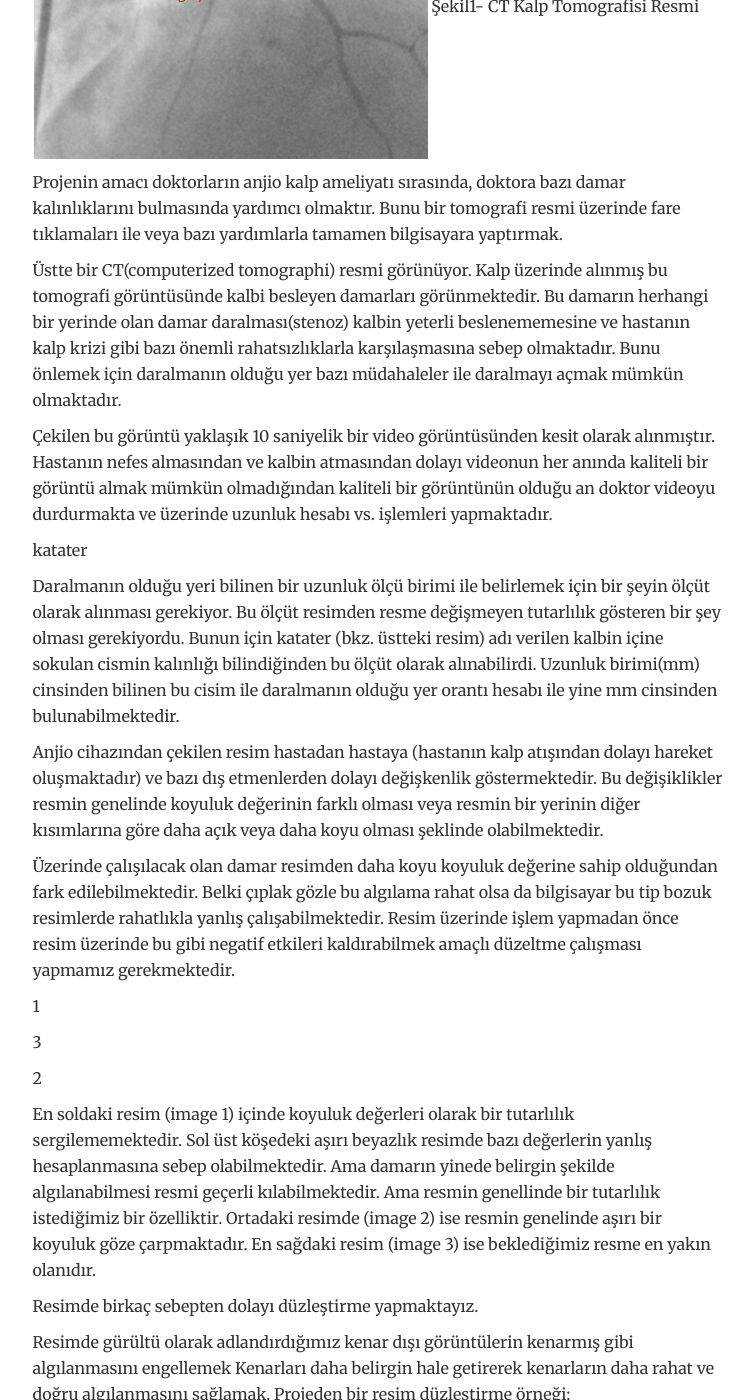
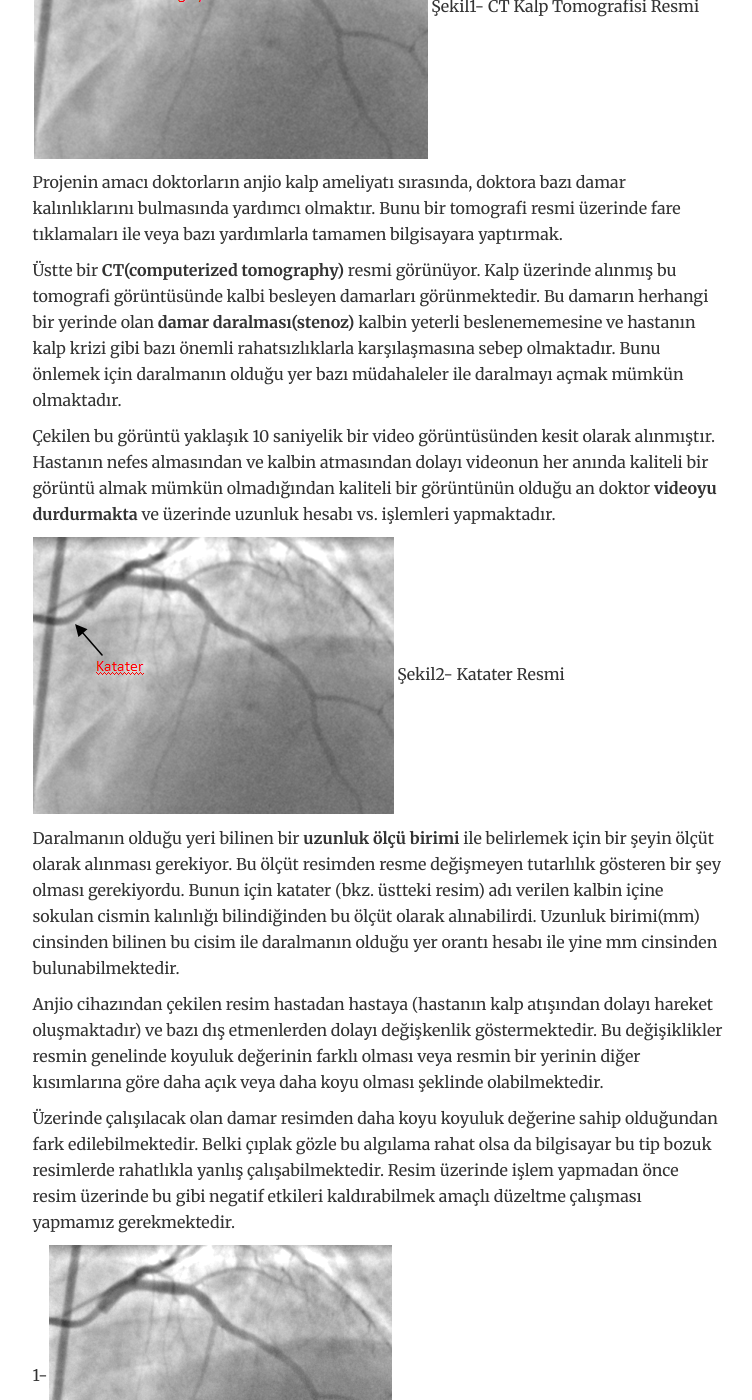
Before and after one commit to mehmetakifakkus/mehmetakifakkus.github.io, a Jekyll site: the page built from _posts/2010-11-23-bir-goruntu-isleme-projesi-anjio-operasyonu-icin-damar-kalinligi-tespit.md, in a window 1280 px wide and 1400 px high, scrolled down 418 px. Shown: the whole window, without its empty margins (261-1013 px from the left). Built offline with Jekyll 4.4.1, drawn with Linux system fonts in a browser that asks for light colours.

Commit message:
Resimler eklendi

```diff
--- a/_posts/2010-11-23-bir-goruntu-isleme-projesi-anjio-operasyonu-icin-damar-kalinligi-tespit.md
+++ b/_posts/2010-11-23-bir-goruntu-isleme-projesi-anjio-operasyonu-icin-damar-kalinligi-tespit.md
@@ -8,23 +8,25 @@
 
 Projenin amacı doktorların anjio kalp ameliyatı sırasında, doktora bazı damar kalınlıklarını bulmasında yardımcı olmaktır. Bunu bir tomografi resmi üzerinde fare tıklamaları ile veya bazı yardımlarla tamamen bilgisayara yaptırmak.
 
-Üstte bir CT(computerized tomographi) resmi görünüyor. Kalp üzerinde alınmış bu tomografi görüntüsünde kalbi besleyen damarları görünmektedir. Bu damarın herhangi bir yerinde olan damar daralması(stenoz) kalbin yeterli beslenememesine ve hastanın kalp krizi gibi bazı önemli rahatsızlıklarla karşılaşmasına sebep olmaktadır. Bunu önlemek için daralmanın olduğu yer bazı müdahaleler ile daralmayı açmak mümkün olmaktadır.
+Üstte bir **CT(computerized tomography)** resmi görünüyor. Kalp üzerinde alınmış bu tomografi görüntüsünde kalbi besleyen damarları görünmektedir. Bu damarın herhangi bir yerinde olan **damar daralması(stenoz)** kalbin yeterli beslenememesine ve hastanın kalp krizi gibi bazı önemli rahatsızlıklarla karşılaşmasına sebep olmaktadır. Bunu önlemek için daralmanın olduğu yer bazı müdahaleler ile daralmayı açmak mümkün olmaktadır.
 
-Çekilen bu görüntü yaklaşık 10 saniyelik bir video görüntüsünden kesit olarak alınmıştır. Hastanın nefes almasından ve kalbin atmasından dolayı videonun her anında kaliteli bir görüntü almak mümkün olmadığından kaliteli bir görüntünün olduğu an doktor videoyu durdurmakta ve üzerinde uzunluk hesabı vs. işlemleri yapmaktadır.
+Çekilen bu görüntü yaklaşık 10 saniyelik bir video görüntüsünden kesit olarak alınmıştır. Hastanın nefes almasından ve kalbin atmasından dolayı videonun her anında kaliteli bir görüntü almak mümkün olmadığından kaliteli bir görüntünün olduğu an doktor **videoyu durdurmakta** ve üzerinde uzunluk hesabı vs. işlemleri yapmaktadır.
 
-katater
+![katater resmi](https://github.com/mehmetakifakkus/mehmetakifakkus.github.io/blob/master/img/image_processing_images/damar_kalinligi_projesi/katater.PNG?raw=true) Şekil2- Katater Resmi
 
-Daralmanın olduğu yeri bilinen bir uzunluk ölçü birimi ile belirlemek için bir şeyin ölçüt olarak alınması gerekiyor.  Bu ölçüt resimden resme değişmeyen tutarlılık gösteren bir şey olması gerekiyordu. Bunun için katater (bkz. üstteki resim) adı verilen kalbin içine sokulan cismin kalınlığı bilindiğinden bu ölçüt olarak alınabilirdi. Uzunluk birimi(mm)  cinsinden bilinen bu cisim ile daralmanın olduğu yer orantı hesabı ile yine mm cinsinden bulunabilmektedir.
+Daralmanın olduğu yeri bilinen bir **uzunluk ölçü birimi** ile belirlemek için bir şeyin ölçüt olarak alınması gerekiyor.  Bu ölçüt resimden resme değişmeyen tutarlılık gösteren bir şey olması gerekiyordu. Bunun için katater (bkz. üstteki resim) adı verilen kalbin içine sokulan cismin kalınlığı bilindiğinden bu ölçüt olarak alınabilirdi. Uzunluk birimi(mm)  cinsinden bilinen bu cisim ile daralmanın olduğu yer orantı hesabı ile yine mm cinsinden bulunabilmektedir.
 
 Anjio cihazından çekilen resim hastadan hastaya (hastanın kalp atışından dolayı hareket oluşmaktadır) ve bazı dış etmenlerden dolayı değişkenlik göstermektedir. Bu değişiklikler resmin genelinde koyuluk değerinin farklı olması veya resmin bir yerinin diğer kısımlarına göre daha açık veya daha koyu olması şeklinde olabilmektedir.
 
 Üzerinde çalışılacak olan damar resimden daha koyu koyuluk değerine sahip olduğundan fark edilebilmektedir. Belki çıplak gözle bu algılama rahat olsa da bilgisayar bu tip bozuk resimlerde rahatlıkla yanlış çalışabilmektedir. Resim üzerinde işlem yapmadan önce resim üzerinde bu gibi negatif etkileri kaldırabilmek amaçlı düzeltme çalışması yapmamız gerekmektedir.
 
-1
+1-![ham resim](https://github.com/mehmetakifakkus/mehmetakifakkus.github.io/blob/master/img/image_processing_images/damar_kalinligi_projesi/1.png?raw=true)
 
-3
+2-![ham resim](https://github.com/mehmetakifakkus/mehmetakifakkus.github.io/blob/master/img/image_processing_images/damar_kalinligi_projesi/2.png?raw=true)
 
-2
+3-![ham resim](https://github.com/mehmetakifakkus/mehmetakifakkus.github.io/blob/master/img/image_processing_images/damar_kalinligi_projesi/3.png?raw=true)
+
+4-![ham resim](https://github.com/mehmetakifakkus/mehmetakifakkus.github.io/blob/master/img/image_processing_images/damar_kalinligi_projesi/4.PNG?raw=true)
 
 En soldaki resim (image 1) içinde koyuluk değerleri olarak bir tutarlılık sergilememektedir. Sol üst köşedeki aşırı beyazlık resimde bazı değerlerin yanlış hesaplanmasına sebep olabilmektedir. Ama damarın yinede belirgin şekilde algılanabilmesi resmi geçerli kılabilmektedir. Ama resmin genellinde bir tutarlılık istediğimiz bir özelliktir. Ortadaki resimde (image 2) ise resmin genelinde aşırı bir koyuluk göze çarpmaktadır. En sağdaki resim (image 3) ise beklediğimiz resme en yakın olanıdır.
 
```
Also changed, not shown: img/image_processing_images/damar_kalinligi_projesi/SEÇİLMİŞ.PNG (deleted), img/image_processing_images/damar_kalinligi_projesi/SEÇİLMİŞ2.PNG (deleted).
